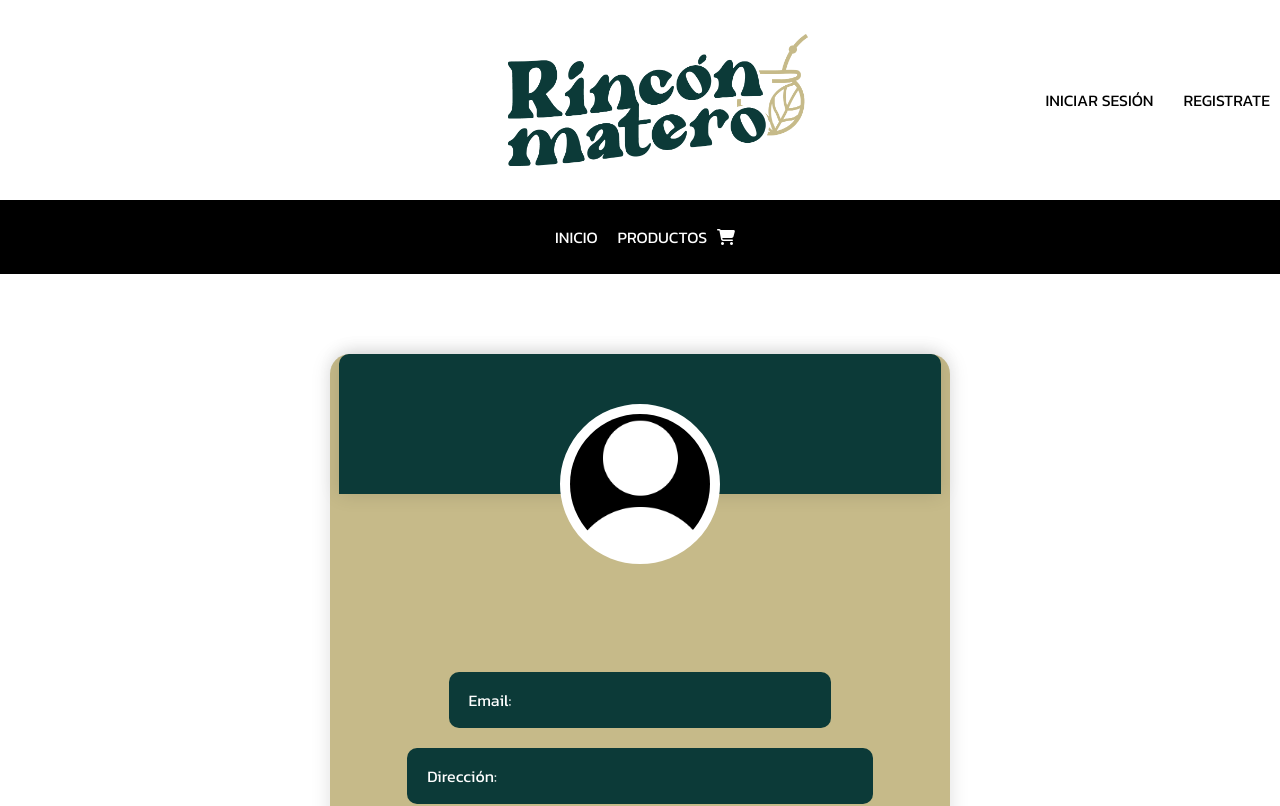
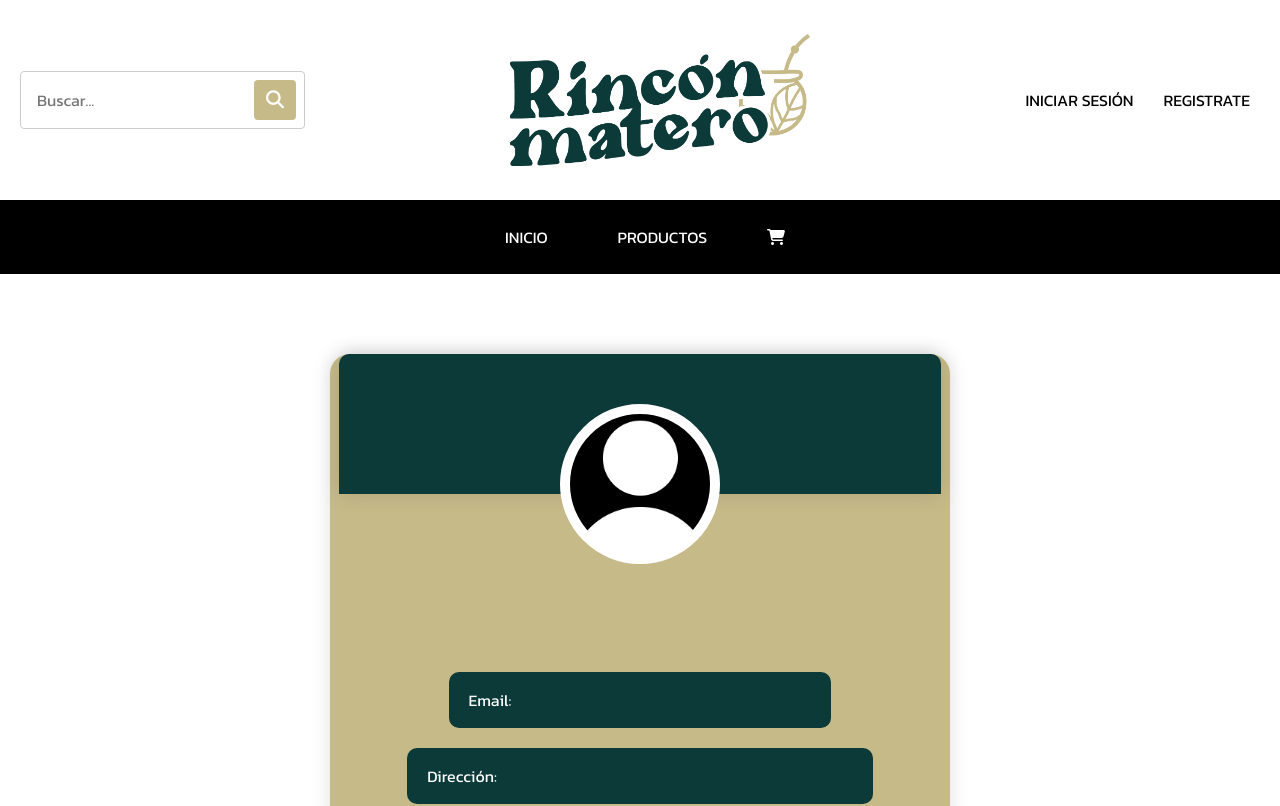
Before and after one commit to nahuelRo/rincon-matero-front, a React (Vite) app: page /perfil in a window 1280 px wide. Shown: the top 806 px of the page. Built offline with nearby package versions, Linux system fonts and the light colour scheme; no server answers.

Commit message:
search in navbar

```diff
--- a/src/components/Navbar/Navbar.jsx
+++ b/src/components/Navbar/Navbar.jsx
@@ -42,7 +42,20 @@ const NavbarComponent = () => {
   return (
     <>
       <div className={styles["nav-header"]}>
-        <div className={styles["empty"]}></div>
+        <div className={styles["search-bar"]}>
+          <div className={styles["wrap"]}>
+            <div className={styles["search"]}>
+              <input
+                type="text"
+                className={styles["searchTerm"]}
+                placeholder="Buscar..."
+              />
+              <button type="submit" className={styles["searchButton"]}>
+                <i className="fa fa-search"></i>
+              </button>
+            </div>
+          </div>
+        </div>
         <div className={styles["logo"]}>
           <img
             src={logoRinconMatero}
--- a/src/components/Navbar/navbar.module.scss
+++ b/src/components/Navbar/navbar.module.scss
@@ -46,7 +46,54 @@
 .buttons {
   display: flex;
   gap: 10px;
+  margin-right: 20px; /* Margen derecho para separación desde el icono del carrito */
 }
+
+/* Nuevos estilos para el Search Bar */
+.search-bar {
+  background-color: transparent;
+  display: flex;
+  align-items: center;
+  border: 1px solid #ccc;
+  border-radius: 4px;
+  padding: 8px;
+  max-width: 300px;
+  margin-left: 20px;
+}
+
+.search {
+  display: flex;
+  align-items: center;
+  flex-grow: 1;
+}
+
+.searchTerm {
+  border: none;
+  outline: none;
+  width: 100%;
+  padding: 8px;
+  font-size: 16px;
+}
+
+.searchButton {
+  background-color: $secondary-color;
+  border: none;
+  border-radius: 4px;
+  color: #fff;
+  cursor: pointer;
+  padding: 8px 12px;
+  margin-left: 10px;
+  transition: background-color 0.3s ease;
+
+  &:hover {
+    background-color: $primary-color;
+  }
+
+  i {
+    font-size: 18px;
+  }
+}
+
 //////////NAVBAR
 
 .navbar {
@@ -58,6 +105,7 @@
   padding: 20px 30px;
   justify-content: center; /* Centra verticalmente los elementos */
   align-items: center;
+  gap: 50px;
 }
 
 .nav-button {
@@ -116,6 +164,7 @@
   text-decoration: none;
 }
 
+//////////CARRITO
 .icon-wrapper {
   cursor: pointer;
   transition: transform 0.2s ease;
```
